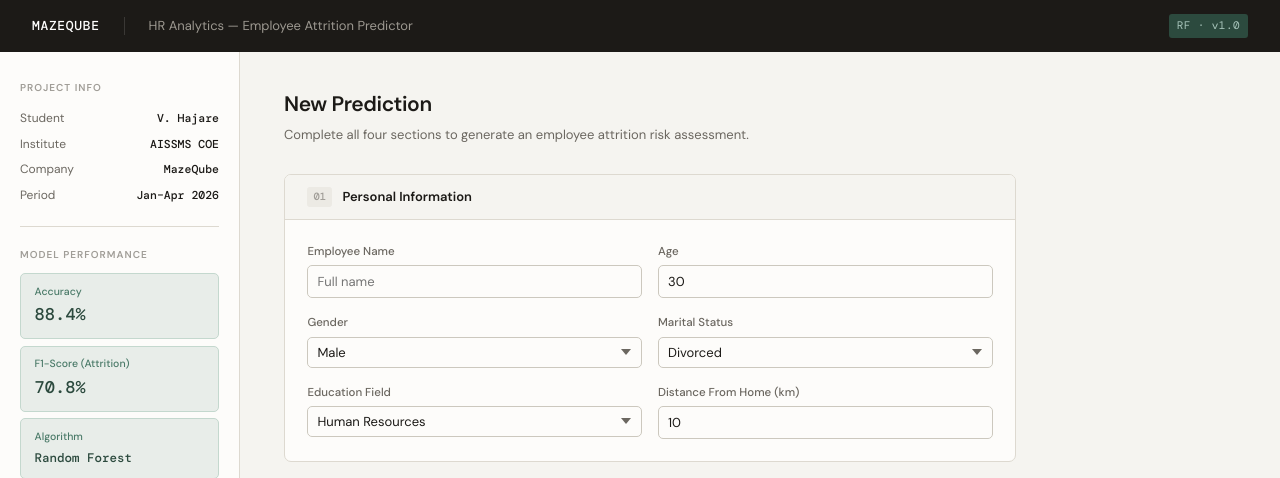
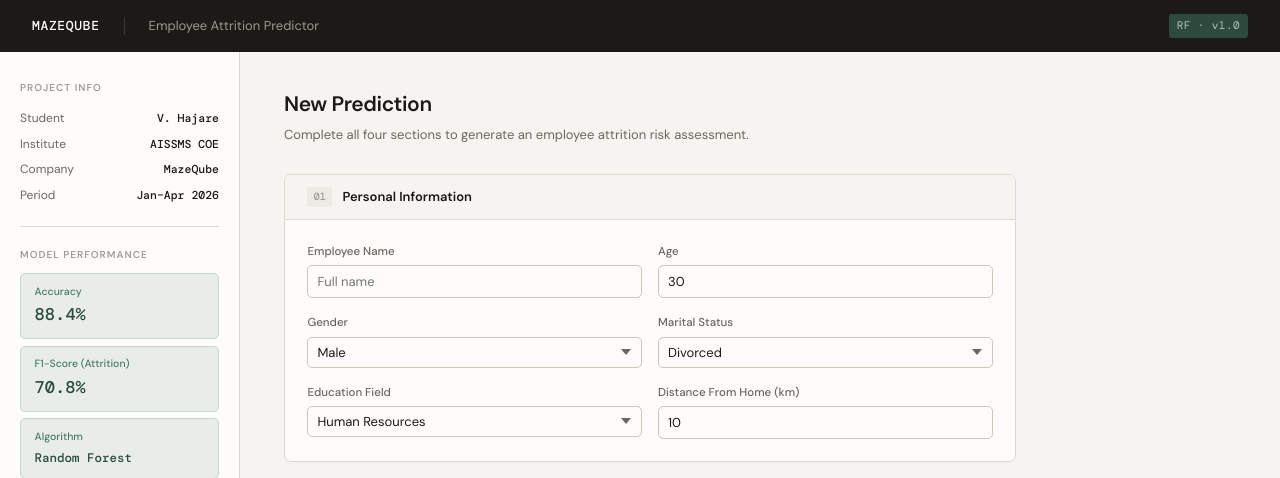
Before and after one commit to VaradHajare/employee-attrition-predictor, a Django app: page / in a window 1280 px wide. Shown: the top 478 px of the page. Run offline with Django 5.2, Linux system fonts and the light colour scheme; parts of the project's set-up code (start-up, migrations or seed data) failed here and were passed over.

Commit message:
Simplify navbar titles

```diff
--- a/templates/predictor/index.html
+++ b/templates/predictor/index.html
@@ -265,7 +265,7 @@
   <div class="topbar-left">
     <span class="topbar-logo">MAZEQUBE</span>
     <div class="topbar-sep"></div>
-    <span class="topbar-title">HR Analytics — Employee Attrition Predictor</span>
+    <span class="topbar-title">Employee Attrition Predictor</span>
   </div>
   <span class="topbar-badge">RF · v1.0</span>
 </div>
--- a/templates/predictor/result.html
+++ b/templates/predictor/result.html
@@ -250,7 +250,7 @@
   <div class="topbar-left">
     <span class="topbar-logo">MAZEQUBE</span>
     <div class="topbar-sep"></div>
-    <span class="topbar-title">HR Analytics — Prediction Result</span>
+    <span class="topbar-title">Prediction Result</span>
   </div>
   <span class="topbar-badge">RF · v1.0</span>
 </div>
```
